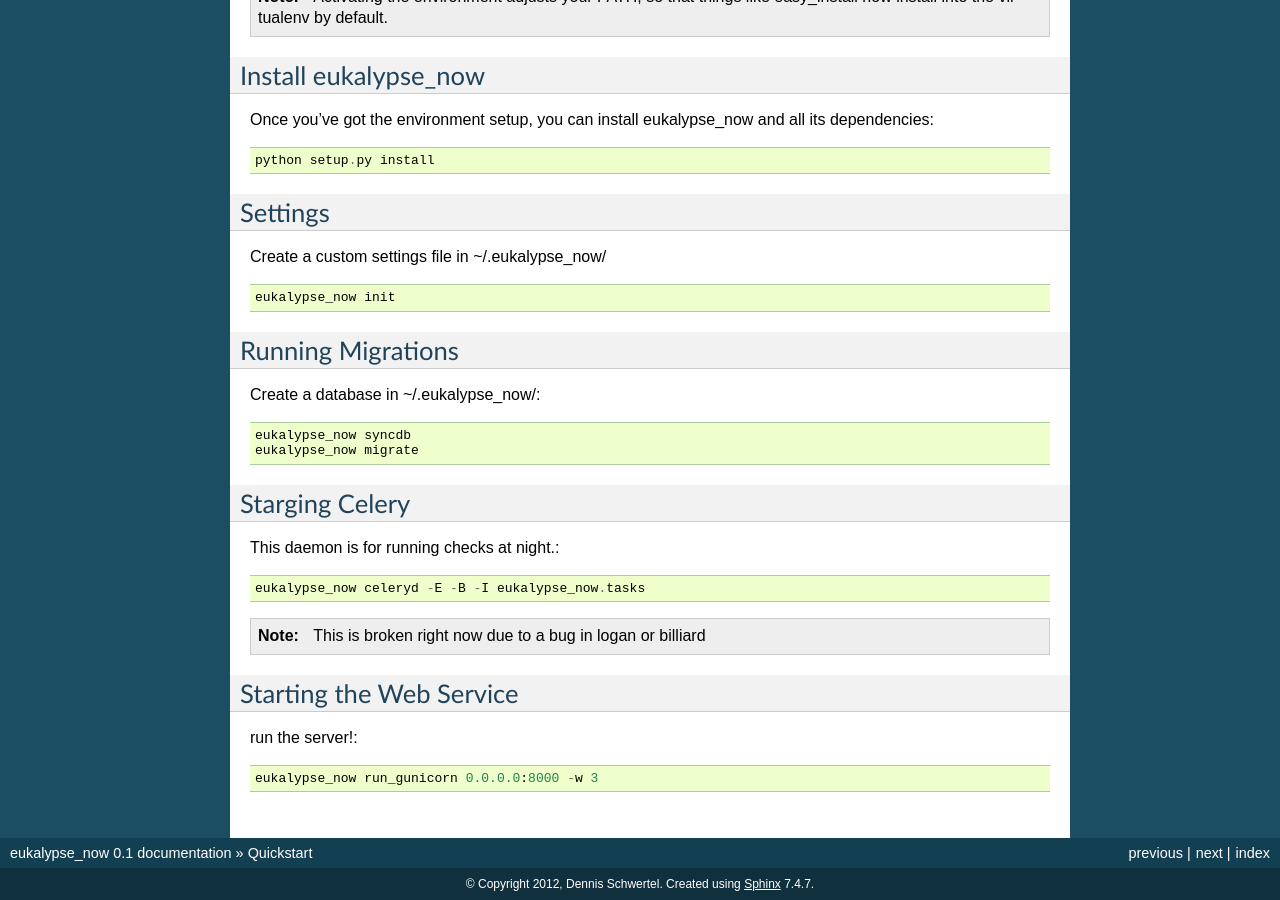
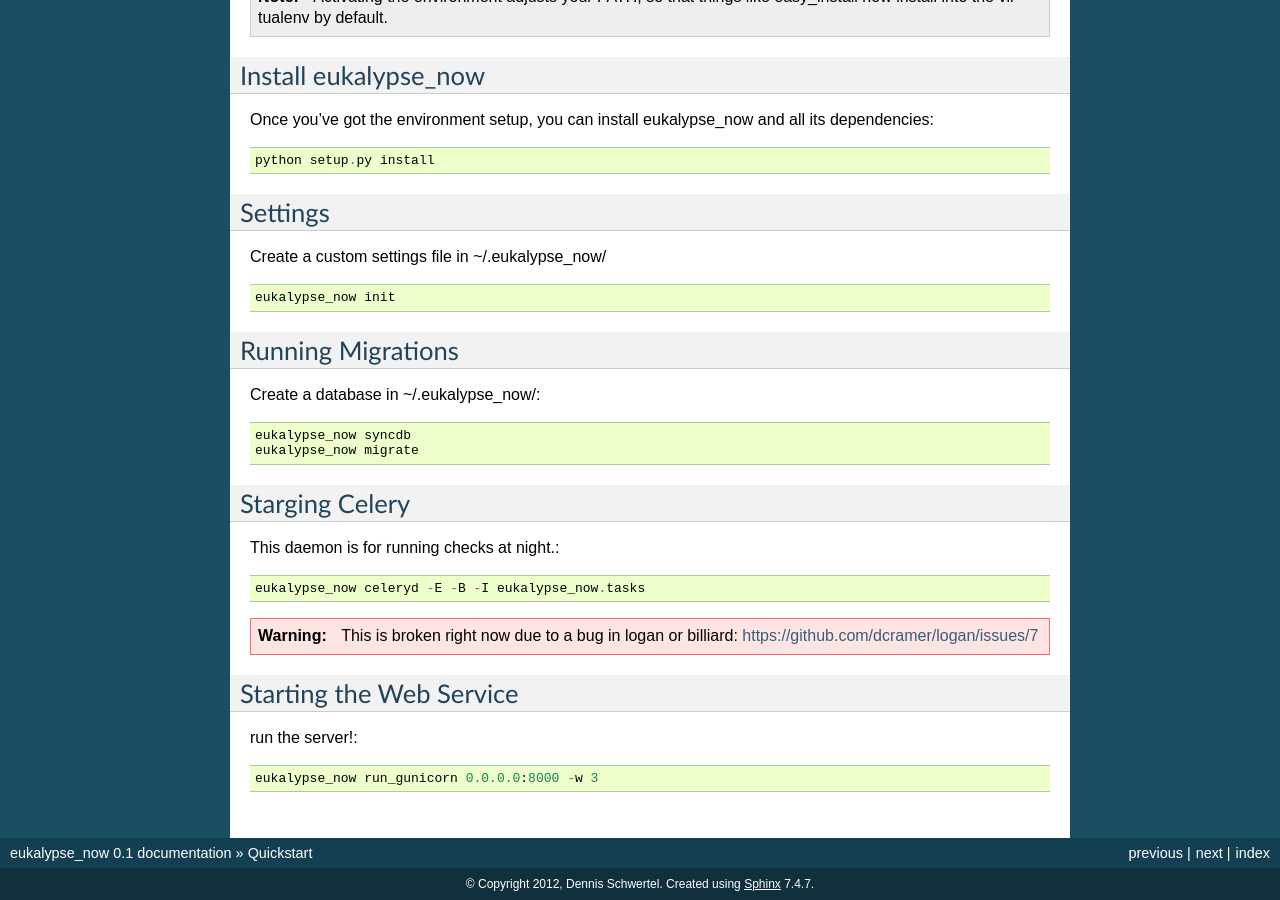
Before and after one commit to kinkerl/eukalypse_now, a Sphinx documentation site: the page built from docs/quickstart/index.rst, in a window 1280 px wide and 900 px high, scrolled down 652 px. Built offline with Sphinx 7.4.7, drawn with Linux system fonts in a browser that asks for light colours; some of the changed lines change nothing that is shown.

Commit message:
doc update

```diff
--- a/docs/quickstart/index.rst
+++ b/docs/quickstart/index.rst
@@ -66,7 +66,7 @@ This daemon is for running checks at night.::
 
   eukalypse_now celeryd -E -B -I eukalypse_now.tasks
 
-.. note:: This is broken right now due to a bug in logan or billiard
+.. warning:: This is broken right now due to a bug in logan or billiard: https://github.com/dcramer/logan/issues/7
 
 Starting the Web Service
 ------------------------
```
